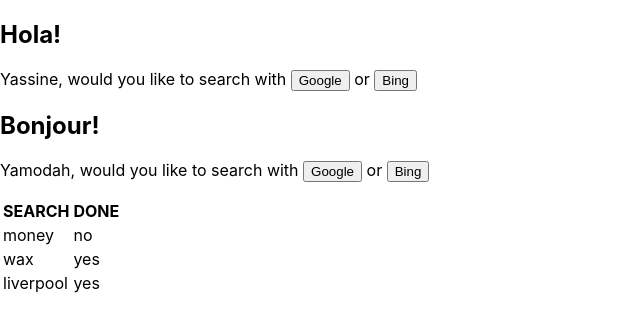
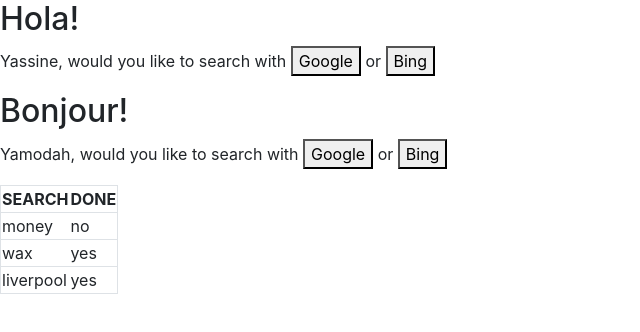
Before and after one commit to yamodah/ReactAppTemplate, a React (Create React App) app: page / in a window 1280 px wide. Shown: the top 332 px of the page, without its empty margins (0-640 px from the left). Built offline with nearby package versions, Linux system fonts and the light colour scheme.

Commit message:
styled greetings imported btstrap

```diff
--- a/public/index.html
+++ b/public/index.html
@@ -9,6 +9,7 @@
       name="description"
       content="Web site created using create-react-app"
     />
+    <link rel="stylesheet" href="https://cdn.jsdelivr.net/npm/bootstrap@4.6.0/dist/css/bootstrap.min.css" integrity="sha384-B0vP5xmATw1+K9KRQjQERJvTumQW0nPEzvF6L/Z6nronJ3oUOFUFpCjEUQouq2+l" crossorigin="anonymous">
     <link rel="apple-touch-icon" href="%PUBLIC_URL%/logo192.png" />
     <!--
       manifest.json provides metadata used when your web app is installed on a
@@ -24,7 +25,7 @@
       work correctly both with client-side routing and a non-root public URL.
       Learn how to configure a non-root public URL by running `npm run build`.
     -->
-    <title>React App</title>
+    <title>My React doThisScrap App</title>
   </head>
   <body>
     <noscript>You need to enable JavaScript to run this app.</noscript>
--- a/src/ResearchList.js
+++ b/src/ResearchList.js
@@ -1,14 +1,16 @@
 function ResearchList({list}){
     const listToResearch = list.map(({search,done},index)=>{
-       return (<tr key={index}>
+       return (<tr key={index} className="border">
             <td>{search}</td>
             <td>{done}</td>
         </tr>)
     })
     return <table>
         <thead>
+            <tr className="border">
             <th>SEARCH</th>
             <th>DONE</th>
+            </tr>
         </thead>
         <tbody>
             {listToResearch}
```
Also changed, not shown: src/Greetings.css (added).
